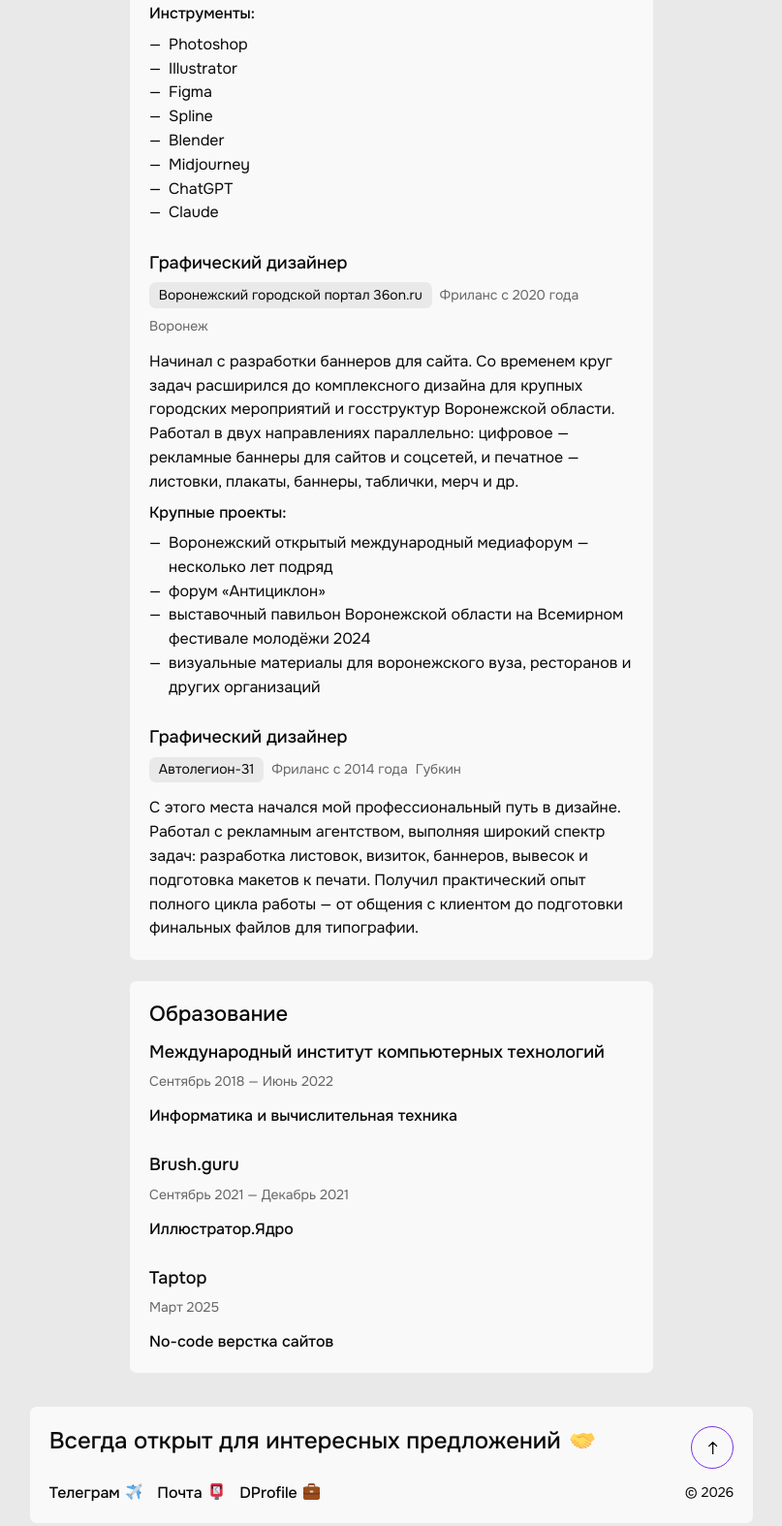
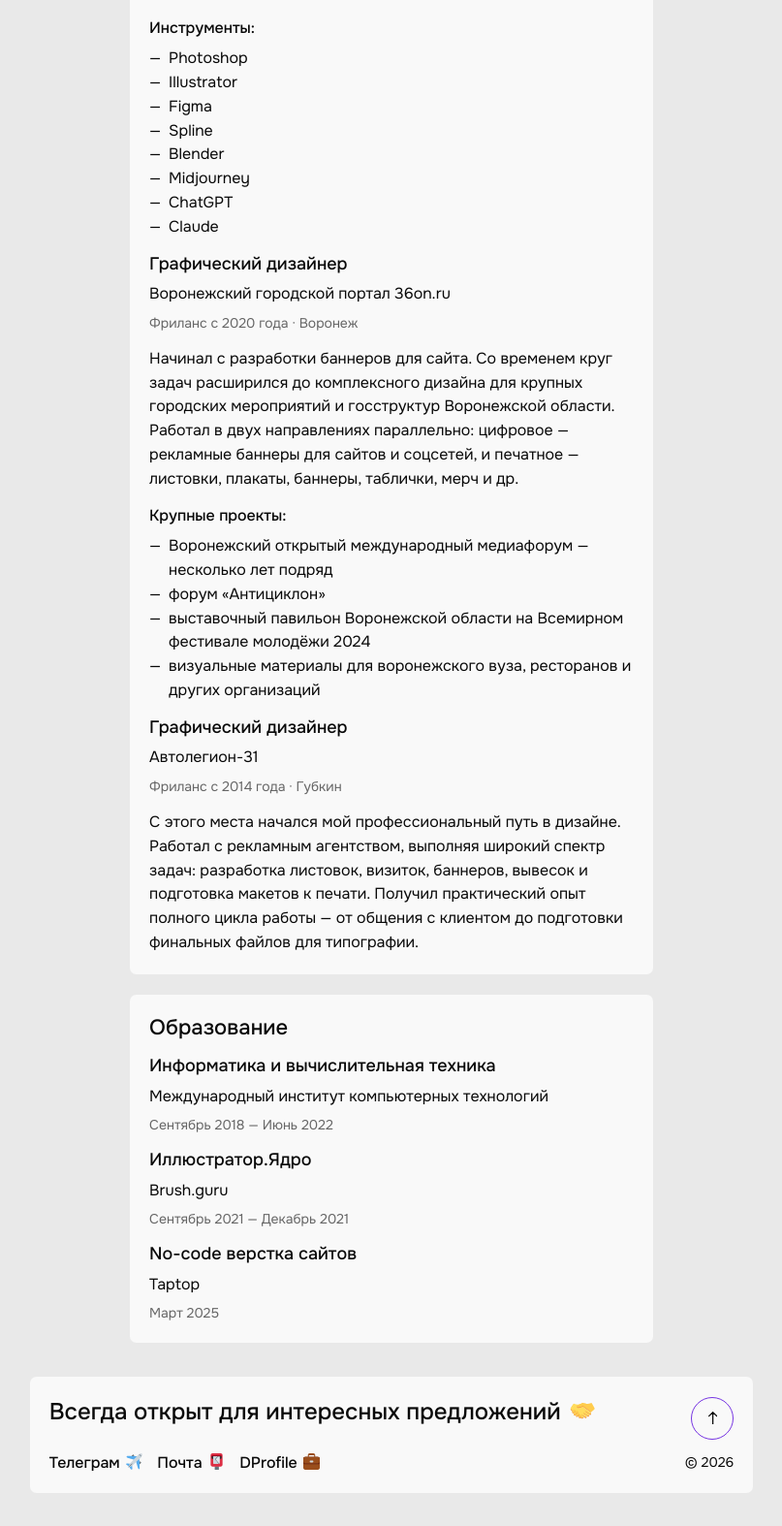
Before and after one commit to sheldy909/sheldy909.github.io, a plain HTML site: page cv/index.html in a window 1280 px wide. Shown: the part 1816-3390 px from the top of the page at 97% size, without its empty margins (236-1043 px from the left). Drawn offline with Linux system fonts and the light colour scheme.

Commit message:
Обновление

```diff
--- a/cv/index.html
+++ b/cv/index.html
@@ -10,7 +10,7 @@
 <meta property="og:image" content="https://sheldy909.github.io/assets/og/cv.png?v=2def9b8975"><meta property="og:image:width" content="1200"><meta property="og:image:height" content="630"><meta property="og:image:alt" content="Резюме — Роман Пляскин">
 <meta name="twitter:card" content="summary_large_image"><meta name="twitter:title" content="Резюме — Роман Пляскин"><meta name="twitter:description" content="Опыт работы, образование и контакты Романа Пляскина — графического дизайнера."><meta name="twitter:image" content="https://sheldy909.github.io/assets/og/cv.png?v=2def9b8975">
 <link rel="icon" href="/favicon.svg?v=8acaf1055971" type="image/svg+xml"><link rel="apple-touch-icon" href="/apple-touch-icon.png?v=e080b84c06">
-<meta name="theme-color" content="#e9e9e9"><link rel="stylesheet" href="/site.169d4aabdb8a.css"><script defer src="/site.811ce50bc063.js"></script>
+<meta name="theme-color" content="#e9e9e9"><link rel="stylesheet" href="/site.737b7f84d4d6.css"><script defer src="/site.811ce50bc063.js"></script>
 </head><body id="top"><a class="skip-link" href="#content">Перейти к содержимому</a><div class="main-wrapper"><div class="main"><header class="div header">
 <a class="link-block person" href="/">
 <div class="image person-photo">
@@ -27,17 +27,16 @@
 </a>
 <nav class="div header-menu site-navigation" aria-label="Основная навигация"><a class="link text-menu" href="/"><span class="text-block-wrap-div">Главная <img class="emoji" alt="" aria-hidden="true" draggable="false" src="/emoji/home.svg" width="36" height="36"></span></a><a class="link text-menu" href="/portfolio/"><span class="text-block-wrap-div">Портфолио <img class="emoji" alt="" aria-hidden="true" draggable="false" src="/emoji/1f5bc.svg" width="36" height="36"></span></a><a class="link text-menu" href="/useful/"><span class="text-block-wrap-div">Полезное <img class="emoji" alt="" aria-hidden="true" draggable="false" src="/emoji/2764.svg" width="36" height="36"></span></a><a class="link text-menu" href="/cv/" aria-current="page"><span class="text-block-wrap-div">Резюме <img class="emoji" alt="" aria-hidden="true" draggable="false" src="/emoji/1f4be.svg" width="36" height="36"></span></a></nav>
 </header>
-<main class="div body about-column" tabindex="-1" id="content">
+<main class="div body about-column" id="content" tabindex="-1">
 <div class="div body-h">
 <h1 class="text h1">
-<span class="text-block-wrap-div">Резюме <img alt="" aria-hidden="true" class="emoji" draggable="false" src="/emoji/1f4be.svg" width="36" height="36"></span>
+<span class="text-block-wrap-div">Резюме <img alt="" aria-hidden="true" class="emoji" draggable="false" height="36" src="/emoji/1f4be.svg" width="36"/></span>
 </h1>
 <p class="text h3 text-center">
 <span class="text-block-wrap-div">Немного обо мне, моём опыте и подходе к работе</span>
 </p>
 </div>
 <div class="div body-gallery">
-
 <div class="div cv-summary"><div class="image cv-photo">
 <img alt="Фото в резюме" class="image__img" decoding="async" height="938" loading="eager" sizes="(max-width:1199px) 92vw, 59vw" src="/assets/095f160c035d3f3b30.webp" srcset="/assets/095f160c035d3f3b30-480.webp 480w, /assets/095f160c035d3f3b30-960.webp 960w, /assets/095f160c035d3f3b30.webp 1440w" width="1440"/>
 </div>
@@ -85,7 +84,6 @@
 </div>
 </div>
 </div>
-
 </div>
 <div class="div card-cv">
 <h2 class="text cv-section-title">
@@ -104,21 +102,11 @@
 <h2 class="text cv-section-title">
 <span class="text-block-wrap-div">Опыт работы</span>
 </h2>
-<div class="div cv-entry">
-<div class="div cv-entry-heading">
-<h3 class="text cv-entry-title">
-<span class="text-block-wrap-div">Старший художник-дизайнер</span>
-</h3>
-<div class="div cv-entry-meta"><span class="cv-company">Группа компаний «Самсон»</span>
-<div class="text text-muted card-cv-txt">
-<span class="text-block-wrap-div">Декабрь 2022 — Настоящее время</span>
-</div>
-<div class="text text-muted card-cv-txt">
-<span class="text-block-wrap-div">Воронеж</span>
-</div>
-</div>
-</div>
 
+
+
+<div class="div cv-entries"><div class="div cv-entry">
+<div class="div cv-entry-heading"><h3 class="text cv-entry-title">Старший художник-дизайнер</h3><div class="text cv-post">Группа компаний «Самсон»</div><div class="text text-muted card-cv-txt cv-entry-meta">Декабрь 2022 — Настоящее время · Воронеж</div></div>
 <div class="div paragraph">
 <div class="text txt">
 <span class="text-block-wrap-div">Начал работу в компании в роли дизайнера карточек для маркетплейсов, впоследствии вырос до старшего дизайнера, после чего круг моих обязанностей заметно расширился. Взял на себя часть организационных задач: разработал эффективные шаблоны, значительно ускорявшие выполнение проектов, реорганизовал систему хранения данных, внедрив логичную структуру папок, что улучшило поиск и работу с файлами, а также написал внутреннюю памятку для дизайнеров — с ключевыми моментами, которые помогают быстро включиться в работу. Активно внедрял нейросети в рабочие процессы: с их помощью писал скрипты для Photoshop и разрабатывал внутренние сайты для удобной отчётности и работы с инструментами — всё это заметно сократило рутину внутри команды. Этот опыт сформировал навык управления командой и выстраивания внутренних процессов.</span>
@@ -139,23 +127,8 @@
 <ul class="text txt cv-list"><li>Photoshop</li><li>Illustrator</li><li>Figma</li><li>Spline</li><li>Blender</li><li>Midjourney</li><li>ChatGPT</li><li>Claude</li></ul>
 </div>
 </div>
-</div>
-
-<div class="div cv-entry">
-<div class="div cv-entry-heading">
-<h3 class="text cv-entry-title">
-<span class="text-block-wrap-div">Графический дизайнер</span>
-</h3>
-<div class="div cv-entry-meta"><span class="cv-company">Воронежский городской портал 36on.ru</span>
-<div class="text text-muted card-cv-txt">
-<span class="text-block-wrap-div">Фриланс с 2020 года</span>
-</div>
-<div class="text text-muted card-cv-txt">
-<span class="text-block-wrap-div">Воронеж</span>
-</div>
-</div>
-</div>
-
+</div><div class="div cv-entry">
+<div class="div cv-entry-heading"><h3 class="text cv-entry-title">Графический дизайнер</h3><div class="text cv-post">Воронежский городской портал 36on.ru</div><div class="text text-muted card-cv-txt cv-entry-meta">Фриланс с 2020 года · Воронеж</div></div>
 <div class="div paragraph">
 <div class="text txt">
 <span class="text-block-wrap-div">Начинал с разработки баннеров для сайта. Со временем круг задач расширился до комплексного дизайна для крупных городских мероприятий и госструктур Воронежской области. Работал в двух направлениях параллельно: цифровое — рекламные баннеры для сайтов и соцсетей, и печатное — листовки, плакаты, баннеры, таблички, мерч и др.</span>
@@ -167,76 +140,31 @@
 <ul class="text txt cv-list"><li>Воронежский открытый международный медиафорум — несколько лет подряд</li><li>форум «Антициклон»</li><li>выставочный павильон Воронежской области на Всемирном фестивале молодёжи 2024</li><li>визуальные материалы для воронежского вуза, ресторанов и других организаций</li></ul>
 </div>
 </div>
-</div>
-
-<div class="div cv-entry">
-<div class="div cv-entry-heading">
-<h3 class="text cv-entry-title">
-<span class="text-block-wrap-div">Графический дизайнер</span>
-</h3>
-<div class="div cv-entry-meta"><span class="cv-company">Автолегион-31</span>
-<div class="text text-muted card-cv-txt">
-<span class="text-block-wrap-div">Фриланс с 2014 года</span>
-</div>
-<div class="text text-muted card-cv-txt">
-<span class="text-block-wrap-div">Губкин</span>
-</div>
-</div>
-</div>
-
+</div><div class="div cv-entry">
+<div class="div cv-entry-heading"><h3 class="text cv-entry-title">Графический дизайнер</h3><div class="text cv-post">Автолегион-31</div><div class="text text-muted card-cv-txt cv-entry-meta">Фриланс с 2014 года · Губкин</div></div>
 <div class="div paragraph">
 <div class="text txt">
 <span class="text-block-wrap-div">С этого места начался мой профессиональный путь в дизайне. Работал с рекламным агентством, выполняя широкий спектр задач: разработка листовок, визиток, баннеров, вывесок и подготовка макетов к печати. Получил практический опыт полного цикла работы — от общения с клиентом до подготовки финальных файлов для типографии.</span>
 </div>
 </div>
-</div>
-</div>
+</div></div></div>
 <div class="div card-cv">
 <h2 class="text cv-section-title">
 <span class="text-block-wrap-div">Образование</span>
 </h2>
-<div class="div cv-entry">
-<div class="div cv-entry-heading">
-<h3 class="text cv-entry-title">
-<span class="text-block-wrap-div">Международный институт компьютерных технологий</span>
-</h3>
-<div class="text text-muted card-cv-txt">
-<span class="text-block-wrap-div">Сентябрь 2018 — Июнь 2022</span>
-</div>
-</div>
-<div class="text cv-post">
-<span class="text-block-wrap-div">Информатика и вычислительная техника</span>
-</div>
-</div>
 
-<div class="div cv-entry">
-<div class="div cv-entry-heading">
-<h3 class="text cv-entry-title">
-<span class="text-block-wrap-div">Brush.guru</span>
-</h3>
-<div class="text text-muted card-cv-txt">
-<span class="text-block-wrap-div">Сентябрь 2021 — Декабрь 2021</span>
-</div>
-</div>
-<div class="text cv-post">
-<span class="text-block-wrap-div">Иллюстратор.Ядро</span>
-</div>
-</div>
 
-<div class="div cv-entry">
-<div class="div cv-entry-heading">
-<h3 class="text cv-entry-title">
-<span class="text-block-wrap-div">Taptop</span>
-</h3>
-<div class="text text-muted card-cv-txt">
-<span class="text-block-wrap-div">Март 2025</span>
-</div>
-</div>
-<div class="text cv-post">
-<span class="text-block-wrap-div">No-code верстка сайтов </span>
-</div>
-</div>
-</div>
+
+<div class="div cv-entries"><div class="div cv-entry">
+<div class="div cv-entry-heading"><h3 class="text cv-entry-title">Информатика и вычислительная техника</h3><div class="text cv-post">Международный институт компьютерных технологий</div><div class="text text-muted card-cv-txt cv-entry-meta">Сентябрь 2018 — Июнь 2022</div></div>
+
+</div><div class="div cv-entry">
+<div class="div cv-entry-heading"><h3 class="text cv-entry-title">Иллюстратор.Ядро</h3><div class="text cv-post">Brush.guru</div><div class="text text-muted card-cv-txt cv-entry-meta">Сентябрь 2021 — Декабрь 2021</div></div>
+
+</div><div class="div cv-entry">
+<div class="div cv-entry-heading"><h3 class="text cv-entry-title">No-code верстка сайтов</h3><div class="text cv-post">Taptop</div><div class="text text-muted card-cv-txt cv-entry-meta">Март 2025</div></div>
+
+</div></div></div>
 </div>
 </main>
 <footer class="div footer" aria-label="Контакты">
--- a/site.169d4aabdb8a.css
+++ b/site.737b7f84d4d6.css
@@ -75,7 +75,7 @@ a:hover{text-decoration:none;}
 .cv-contacts{width: auto;display: flex;flex-direction: column;row-gap: calc(var(--layout-unit) * 0.47);align-items: flex-end;}
 .contact-link:hover{color: var(--color-accent);}
 .cv-entry-group{display: flex;flex-direction: column;}
-.cv-entry-meta{display:flex;flex-direction:row;align-items:center;flex-wrap:wrap;}
+.cv-entry-meta{display:block;}
 .cv-entry-heading{display: flex;flex-direction: column;}
 .cv-entry{display: flex;align-items: flex-start;flex-direction: column;}
 @media     (max-width:1199px) {.cv-summary{flex-direction: column;row-gap: calc(var(--layout-unit) * 0.94);}}
@@ -429,9 +429,8 @@ video::-webkit-media-controls,video::-webkit-media-controls-start-playback-butto
 .detail-more{margin-top:calc(var(--gap-section) - var(--gap-group));padding-top:var(--gap-group);border-top:1px solid var(--color-divider);}
 .main>.footer{margin-top:var(--gap-section);}
 .paragraph,.cv-entry,.about-column .card-cv>div:not(.text){gap:var(--gap-paragraph);}
-.cv-entry-heading,.cv-entry-group,.cv-entry-meta,.about-column .card-cv .paragraph,.about-column .paragraph>div:not(.text),.about-column .cv-identity,.card-text-useful{gap:var(--gap-related);}
+.cv-entry-heading,.cv-entry-group,.about-column .paragraph>div:not(.text),.about-column .cv-identity,.card-text-useful{gap:var(--gap-related);}
 .about-column .cv-bio{gap:var(--gap-paragraph);}
-.card-cv>.cv-entry+.cv-entry{margin-top:var(--gap-paragraph);}
 .about-column .cv-section-title,.about-column .cv-entry-title,.about-column .cv-group-title{color:var(--color-text);font-weight:500;}
 .about-column .cv-post{color:var(--color-text);}
 .case>.text-block-wrap-div>*{margin-block:0;}
@@ -446,6 +445,10 @@ video::-webkit-media-controls,video::-webkit-media-controls-start-playback-butto
 .about-column .cv-details{gap:var(--gap-related);}
 .about-column .cv-bio>.text:first-child{color:var(--color-text-muted);font-size:var(--fs-caption);}
 .about-column .cv-contacts .contact-link{font-size:var(--fs-ui);text-decoration:none;}
-.about-column .cv-entry-meta{gap:var(--gap-related);font-size:var(--fs-caption);line-height:1.4;}
-.cv-company{display:inline-block;padding:.25em .7em;border-radius:var(--radius);background:var(--color-bg);color:var(--color-text);font-size:var(--fs-caption);line-height:1.4;}
-.card-image-useful{max-height:200px;}
+/* One record component for work and education. */
+.about-column .card-cv>.cv-entries{display:flex;flex-direction:column;gap:min(var(--gap-section),40px);width:100%;}
+.about-column .cv-entry{gap:var(--gap-paragraph);margin:0;}
+.about-column .cv-entry-heading{display:flex;flex-direction:column;align-items:stretch;gap:var(--gap-related);width:100%;}
+.cv-entry-heading>.cv-post{font-weight:400;font-size:var(--fs-body);line-height:1.4;}
+.cv-entry-heading>.cv-entry-meta{font-size:var(--fs-caption);line-height:1.5;color:var(--color-text-muted);}
+.about-column .card-cv .paragraph{gap:var(--gap-paragraph);}
```
Also changed, not shown: 404.html (+1 -1 lines), index.html (+1 -1 lines), portfolio/index.html (+1 -1 lines), portfolio/seriya-detskoj-kancelyarii-superkoty/index.html (+1 -1 lines), portfolio/vitrina-magazina-na-yam---gk-samson/index.html (+1 -1 lines), useful/everything/index.html (+1 -1 lines), useful/fontbase/index.html (+1 -1 lines), useful/index.html (+1 -1 lines), useful/powertoys/index.html (+1 -1 lines), useful/quicklook/index.html (+1 -1 lines).
